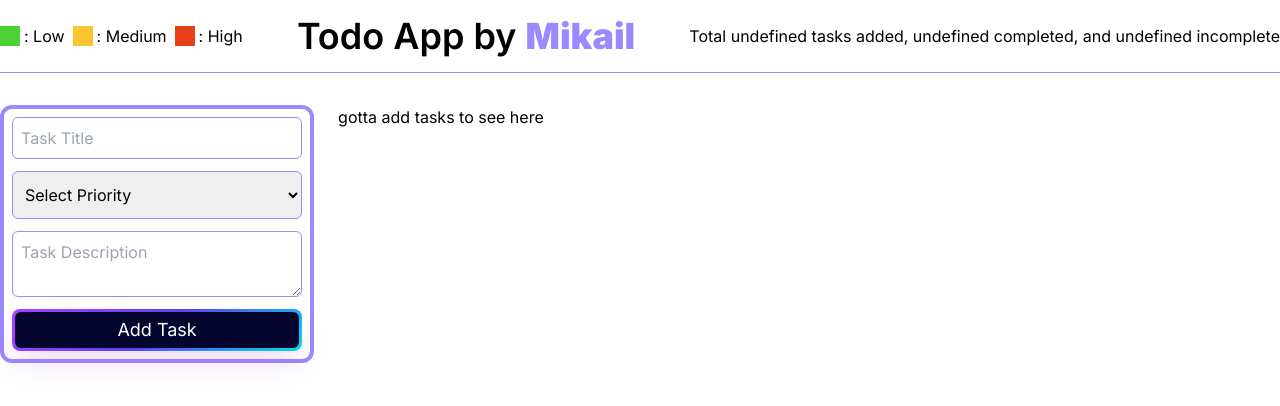
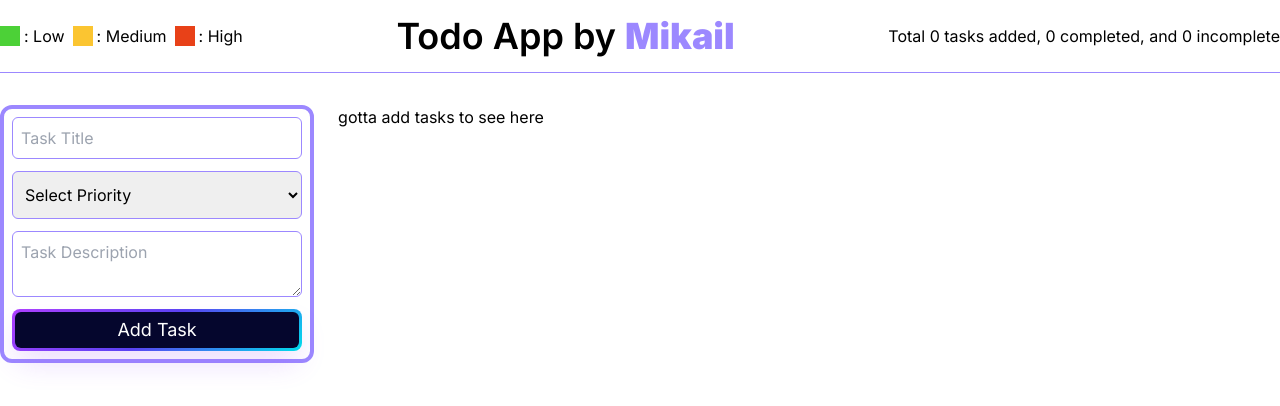
Before and after one commit to EligibleDev/todo-app, a Next.js app: page / in a window 1280 px wide. Shown: the top 406 px of the page. Built offline with nearby package versions, Linux system fonts and the light colour scheme.

Commit message:
counter error fixed in the header

```diff
--- a/src/components/Counters/Counters.jsx
+++ b/src/components/Counters/Counters.jsx
@@ -8,9 +8,9 @@ const Counters = () => {
 
     return (
         <div className="order-3">
-            {`Total ${JSON.parse(previousData)?.length} tasks added, ${
-                completeArray?.length
-            } completed, and ${incompleteArray?.length} incomplete`}
+            {`Total ${JSON.parse(previousData)?.length || 0} tasks added, ${
+                completeArray?.length || 0
+            } completed, and ${incompleteArray?.length || 0} incomplete`}
         </div>
     );
 };
```
